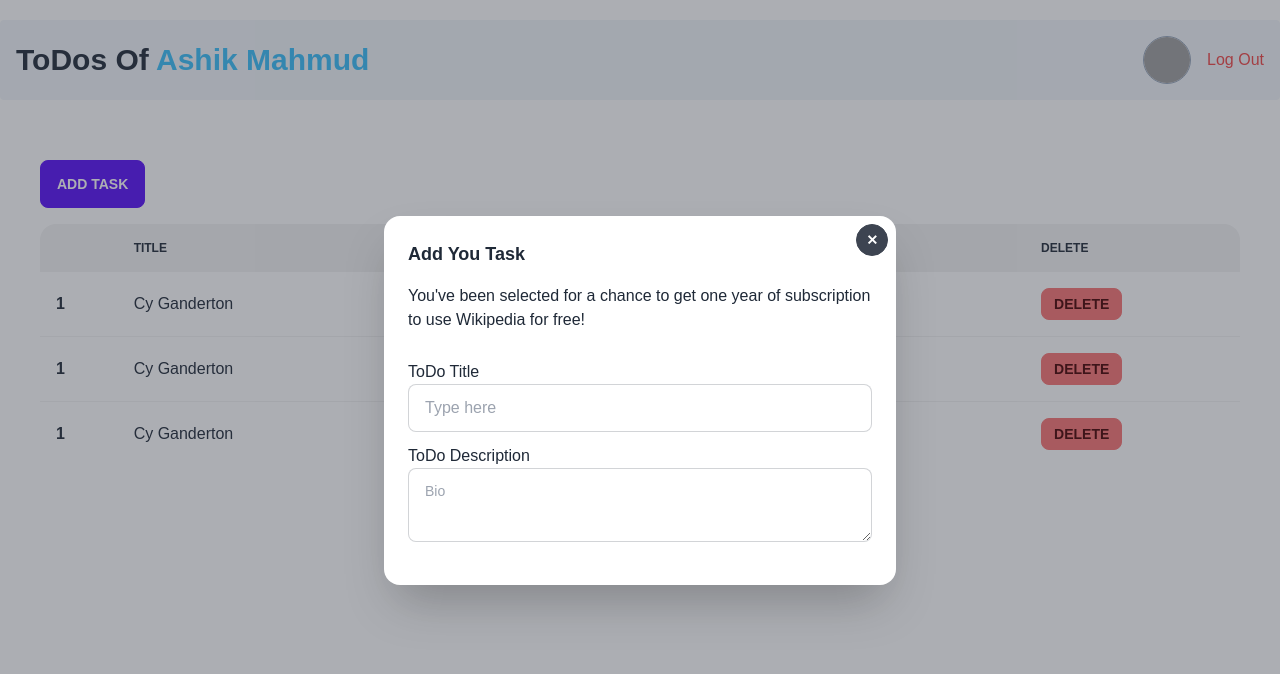
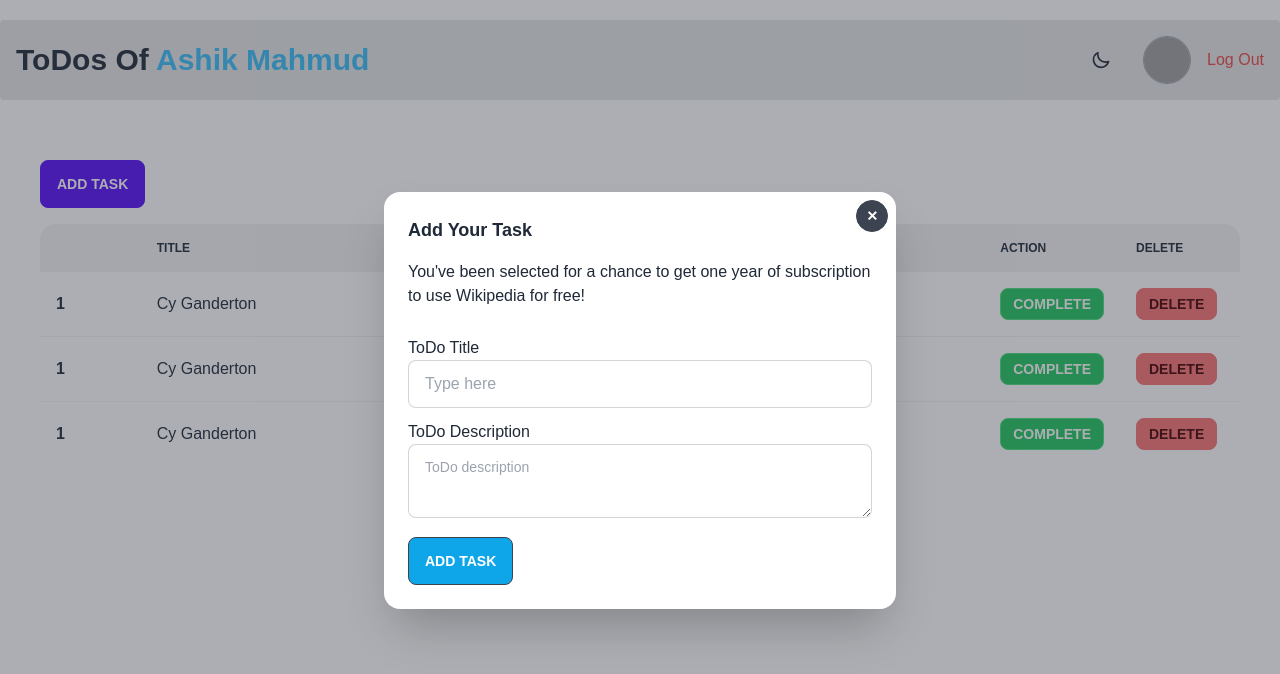
Before and after one commit to TEMPLAR-007/ToDo-App, a React (Create React App) app: page / in a window 1280 px wide. Both pictures are taken after a click on the label "ADD TASK". Shown: the top 674 px of the page. Built offline with nearby package versions, Linux system fonts and the light colour scheme; grey boxes are pictures that could not be loaded.

Commit message:
added some of theme from daisyui

```diff
--- a/src/Pages/Login/Login.jsx
+++ b/src/Pages/Login/Login.jsx
@@ -2,13 +2,13 @@ import React from "react";
 
 const Login = () => {
   return (
-    <section className="grid place-items-center h-screen bg-sky-600">
-      <div className="login-wrapper p-5 bg-white rounded shadow">
+    <section className="grid place-items-center h-screen ">
+      <div className="login-wrapper p-5 bg-base-300 rounded shadow">
         <div className="title mb-4 text-center">
           <h2 className="text-xl ">ToDo App</h2>
         </div>
         <div className="btn-group">
-          <button className="p-3 w-full border rounded-full px-10 bg-white shadow ">
+          <button className="p-3 w-full border rounded-full px-10 bg-base-300 shadow ">
             Continue with Google
           </button>
         </div>
--- a/src/Pages/ToDos/ToDos.jsx
+++ b/src/Pages/ToDos/ToDos.jsx
@@ -6,11 +6,30 @@ const ToDos = () => {
   return (
     <section>
       <div className="container mx-auto">
-        <div className="todo-header flex justify-between my-5 p-4 rounded bg-slate-100 items-center">
+        <div className="todo-header flex justify-between my-5 p-4 rounded bg-base-300 items-center">
           <h2 className="text-3xl font-semibold">
             ToDos Of <span className="text-sky-400">Ashik Mahmud</span>
           </h2>
           <div className="user-info flex items-center gap-4">
+            <label className="swap swap-rotate mx-4">
+              <input type="checkbox" />
+
+              <svg
+                className="swap-on fill-current w-5 h-5"
+                xmlns="http://www.w3.org/2000/svg"
+                viewBox="0 0 24 24"
+              >
+                <path d="M5.64,17l-.71.71a1,1,0,0,0,0,1.41,1,1,0,0,0,1.41,0l.71-.71A1,1,0,0,0,5.64,17ZM5,12a1,1,0,0,0-1-1H3a1,1,0,0,0,0,2H4A1,1,0,0,0,5,12Zm7-7a1,1,0,0,0,1-1V3a1,1,0,0,0-2,0V4A1,1,0,0,0,12,5ZM5.64,7.05a1,1,0,0,0,.7.29,1,1,0,0,0,.71-.29,1,1,0,0,0,0-1.41l-.71-.71A1,1,0,0,0,4.93,6.34Zm12,.29a1,1,0,0,0,.7-.29l.71-.71a1,1,0,1,0-1.41-1.41L17,5.64a1,1,0,0,0,0,1.41A1,1,0,0,0,17.66,7.34ZM21,11H20a1,1,0,0,0,0,2h1a1,1,0,0,0,0-2Zm-9,8a1,1,0,0,0-1,1v1a1,1,0,0,0,2,0V20A1,1,0,0,0,12,19ZM18.36,17A1,1,0,0,0,17,18.36l.71.71a1,1,0,0,0,1.41,0,1,1,0,0,0,0-1.41ZM12,6.5A5.5,5.5,0,1,0,17.5,12,5.51,5.51,0,0,0,12,6.5Zm0,9A3.5,3.5,0,1,1,15.5,12,3.5,3.5,0,0,1,12,15.5Z" />
+              </svg>
+
+              <svg
+                className="swap-off fill-current w-5 h-5"
+                xmlns="http://www.w3.org/2000/svg"
+                viewBox="0 0 24 24"
+              >
+                <path d="M21.64,13a1,1,0,0,0-1.05-.14,8.05,8.05,0,0,1-3.37.73A8.15,8.15,0,0,1,9.08,5.49a8.59,8.59,0,0,1,.25-2A1,1,0,0,0,8,2.36,10.14,10.14,0,1,0,22,14.05,1,1,0,0,0,21.64,13Zm-9.5,6.69A8.14,8.14,0,0,1,7.08,5.22v.27A10.15,10.15,0,0,0,17.22,15.63a9.79,9.79,0,0,0,2.1-.22A8.11,8.11,0,0,1,12.14,19.73Z" />
+              </svg>
+            </label>
             <div className="avatar w-12 overflow-hidden h-12 border rounded-full border-slate-400">
               <img
                 className="w-full h-full object-cover"
--- a/src/Pages/ToDos/TodoBox/TodoBox.jsx
+++ b/src/Pages/ToDos/TodoBox/TodoBox.jsx
@@ -13,7 +13,7 @@ const TodoBox = () => {
             >
               ✕
             </label>
-            <h3 className="text-lg font-bold">Add You Task</h3>
+            <h3 className="text-lg font-bold">Add Your Task</h3>
             <p className="py-4">
               You've been selected for a chance to get one year of subscription
               to use Wikipedia for free!
@@ -30,8 +30,11 @@ const TodoBox = () => {
               <label htmlFor="title">ToDo Description</label>
               <textarea
                 className="textarea textarea-bordered w-full"
-                placeholder="Bio"
+                placeholder="ToDo description"
               ></textarea>
+            </div>
+            <div>
+              <button className="btn bg-sky-500 text-white">Add Task</button>
             </div>
           </div>
         </div>
--- a/src/Pages/ToDos/TodoTable/TodoTable.jsx
+++ b/src/Pages/ToDos/TodoTable/TodoTable.jsx
@@ -13,8 +13,8 @@ const TodoTable = () => {
               <th></th>
               <th>Title</th>
               <th>Description</th>
-              <th>Action</th>
-              <th>Delete</th>
+              <th width="120px">Action</th>
+              <th width="120px">Delete</th>
             </tr>
           </thead>
           <tbody>
--- a/tailwind.config.js
+++ b/tailwind.config.js
@@ -14,6 +14,6 @@ module.exports = {
         logs: true,
         rtl: false,
         prefix: "",
-
+        darkTheme: "night",
       },
   }
```
